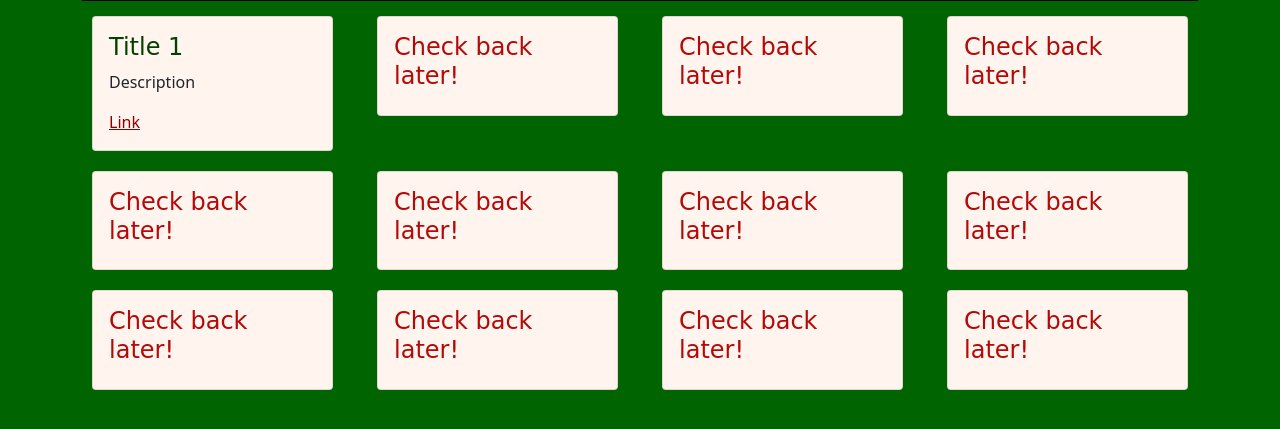
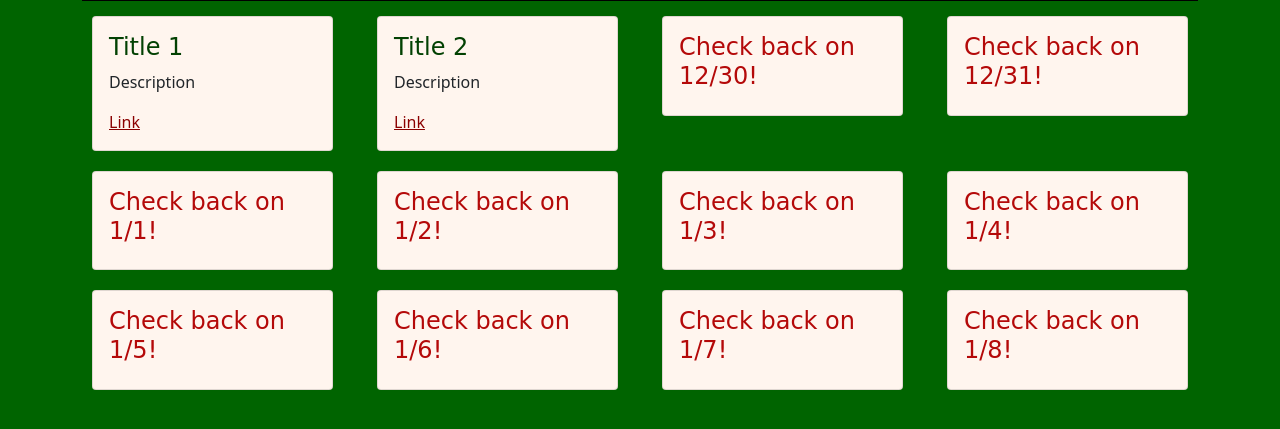
Before and after one commit to TwyllBlackleaf/twelve-days-of-christmas, a plain HTML site: page index.html in a window 1280 px wide. Shown: the part 79-508 px from the top of the page. Drawn offline with nearby package versions, Linux system fonts and the light colour scheme.

Commit message:
adjust HTML and create JS for showing items on the right dates

```diff
--- a/index.html
+++ b/index.html
@@ -17,122 +17,146 @@
         </header>
         <main class="row row-cols-1 row-cols-md-2 row-cols-lg-3 row-cols-xl-4">
             <div class="col">
-                <article class="card">
-                    <div class="card-body" id="card-1">
+                <article class="card" >
+                    <div hidden class="card-body" id="card-1">
                         <h4 class="card-title">Title 1</h4>
-                        <h4 hidden class="card-title later-message" id="later-message-1">Check back later!</h4>
                         <p class="card-text">Description</p>
                         <a href="#" class="card-link">Link</a>
+                    </div>
+                    <div class="card-body" id="later-message-1">
+                        <h4 class="card-title later-message">Check back later!</h4>
                     </div>
                 </article>
             </div>
             <div class="col">
                 <article class="card">
-                    <div class="card-body" id="card-2">
-                        <h4 hidden class="card-title">Title 2</h4>
-                        <h4 class="card-title later-message" id="later-message-2">Check back later!</h4>
-                        <p hidden class="card-text">Description</p>
-                        <a hidden href="#" class="card-link">Link</a>
+                    <div hidden class="card-body" id="card-2">
+                        <h4 class="card-title">Title 2</h4>
+                        <p class="card-text">Description</p>
+                        <a href="#" class="card-link">Link</a>
+                    </div>
+                    <div class="card-body" id="later-message-2">
+                        <h4 class="card-title later-message">Check back on 12/29!</h4>
                     </div>
                 </article>
             </div>
             <div class="col">
                 <article class="card">
-                    <div class="card-body" id="card-3">
-                        <h4 hidden class="card-title">Title 3</h4>
-                        <h4 class="card-title later-message" id="later-message-3">Check back later!</h4>
-                        <p hidden class="card-text">Description</p>
-                        <a hidden href="#" class="card-link">Link</a>
+                    <div hidden class="card-body" id="card-3">
+                        <h4 class="card-title">Title 3</h4>
+                        <p class="card-text">Description</p>
+                        <a href="#" class="card-link">Link</a>
+                    </div>
+                    <div class="card-body" id="later-message-3">
+                        <h4 class="card-title later-message">Check back on 12/30!</h4>
                     </div>
                 </article>
             </div>
             <div class="col">
                 <article class="card">
-                    <div class="card-body" id="card-4">
-                        <h4 hidden class="card-title">Title 4</h4>
-                        <h4 class="card-title later-message" id="later-message-4">Check back later!</h4>
-                        <p hidden class="card-text">Description</p>
-                        <a hidden href="#" class="card-link">Link</a>
+                    <div hidden class="card-body" id="card-4">
+                        <h4 class="card-title">Title 4</h4>
+                        <p class="card-text">Description</p>
+                        <a href="#" class="card-link">Link</a>
+                    </div>
+                    <div class="card-body" id="later-message-4">
+                        <h4 class="card-title later-message">Check back on 12/31!</h4>
                     </div>
                 </article>
             </div>
             <div class="col">
                 <article class="card">
-                    <div class="card-body" id="card-5">
-                        <h4 hidden class="card-title">Title 5</h4>
-                        <h4 class="card-title later-message" id="later-message-5">Check back later!</h4>
-                        <p hidden class="card-text">Description</p>
-                        <a hidden href="#" class="card-link">Link</a>
+                    <div hidden class="card-body" id="card-5">
+                        <h4 class="card-title">Title 5</h4>
+                        <p class="card-text">Description</p>
+                        <a href="#" class="card-link">Link</a>
+                    </div>
+                    <div class="card-body" id="later-message-5">
+                        <h4 class="card-title later-message">Check back on 1/1!</h4>
                     </div>
                 </article>
             </div>
             <div class="col">
                 <article class="card">
-                    <div class="card-body" id="card-6">
-                        <h4 hidden class="card-title">Title 6</h4>
-                        <h4 class="card-title later-message" id="later-message-6">Check back later!</h4>
-                        <p hidden class="card-text">Description</p>
-                        <a hidden href="#" class="card-link">Link</a>
+                    <div hidden class="card-body" id="card-6">
+                        <h4 class="card-title">Title 6</h4>
+                        <p class="card-text">Description</p>
+                        <a href="#" class="card-link">Link</a>
+                    </div>
+                    <div class="card-body" id="later-message-6">
+                        <h4 class="card-title later-message">Check back on 1/2!</h4>
                     </div>
                 </article>
             </div>
             <div class="col">
                 <article class="card">
-                    <div class="card-body" id="card-7">
-                        <h4 hidden class="card-title">Title 7</h4>
-                        <h4 class="card-title later-message" id="later-message-7">Check back later!</h4>
-                        <p hidden class="card-text">Description</p>
-                        <a hidden href="#" class="card-link">Link</a>
+                    <div hidden class="card-body" id="card-7">
+                        <h4 class="card-title">Title 7</h4>
+                        <p class="card-text">Description</p>
+                        <a href="#" class="card-link">Link</a>
+                    </div>
+                    <div class="card-body" id="later-message-7">
+                        <h4 class="card-title later-message">Check back on 1/3!</h4>
                     </div>
                 </article>
             </div>
             <div class="col">
                 <article class="card">
-                    <div class="card-body" id="card-8">
-                        <h4 hidden class="card-title">Title 8</h4>
-                        <h4 class="card-title later-message" id="later-message-8">Check back later!</h4>
-                        <p hidden class="card-text">Description</p>
-                        <a hidden href="#" class="card-link">Link</a>
+                    <div hidden class="card-body" id="card-8">
+                        <h4 class="card-title">Title 8</h4>
+                        <p class="card-text">Description</p>
+                        <a href="#" class="card-link">Link</a>
+                    </div>
+                    <div class="card-body" id="later-message-8">
+                        <h4 class="card-title later-message">Check back on 1/4!</h4>
                     </div>
                 </article>
             </div>
             <div class="col">
                 <article class="card">
-                    <div class="card-body" id="card-9">
-                        <h4 hidden class="card-title">Title 9</h4>
-                        <h4 class="card-title later-message" id="later-message-9">Check back later!</h4>
-                        <p hidden class="card-text">Description</p>
-                        <a hidden href="#" class="card-link">Link</a>
+                    <div hidden class="card-body" id="card-9">
+                        <h4 class="card-title">Title 9</h4>
+                        <p class="card-text">Description</p>
+                        <a href="#" class="card-link">Link</a>
+                    </div>
+                    <div class="card-body" id="later-message-9">
+                        <h4 class="card-title later-message">Check back on 1/5!</h4>
                     </div>
                 </article>
             </div>
             <div class="col">
                 <article class="card">
-                    <div class="card-body" id="card-10">
-                        <h4 hidden class="card-title">Title 10</h4>
-                        <h4 class="card-title later-message" id="later-message-10">Check back later!</h4>
-                        <p hidden class="card-text">Description</p>
-                        <a hidden href="#" class="card-link">Link</a>
+                    <div hidden class="card-body" id="card-10">
+                        <h4 class="card-title">Title 10</h4>
+                        <p class="card-text">Description</p>
+                        <a href="#" class="card-link">Link</a>
+                    </div>
+                    <div class="card-body" id="later-message-10">
+                        <h4 class="card-title later-message">Check back on 1/6!</h4>
                     </div>
                 </article>
             </div>
             <div class="col">
                 <article class="card">
-                    <div class="card-body" id="card-11">
-                        <h4 hidden class="card-title">Title 11</h4>
-                        <h4 class="card-title later-message" id="later-message-11">Check back later!</h4>
-                        <p hidden class="card-text">Description</p>
-                        <a hidden href="#" class="card-link">Link</a>
+                    <div hidden class="card-body" id="card-11">
+                        <h4 class="card-title">Title 11</h4>
+                        <p class="card-text">Description</p>
+                        <a href="#" class="card-link">Link</a>
+                    </div>
+                    <div class="card-body" id="later-message-11">
+                        <h4 class="card-title later-message">Check back on 1/7!</h4>
                     </div>
                 </article>
             </div>
             <div class="col">
                 <article class="card">
-                    <div class="card-body" id="card-12">
-                        <h4 hidden class="card-title">Title 12</h4>
-                        <h4 class="card-title later-message" id="later-message-12">Check back later!</h4>
-                        <p hidden class="card-text">Description</p>
-                        <a hidden href="#" class="card-link">Link</a>
+                    <div hidden class="card-body" id="card-12">
+                        <h4 class="card-title">Title 12</h4>
+                        <p class="card-text">Description</p>
+                        <a href="#" class="card-link">Link</a>
+                    </div>
+                    <div class="card-body" id="later-message-12">
+                        <h4 class="card-title later-message">Check back on 1/8!</h4>
                     </div>
                 </article>
             </div>
--- a/script.js
+++ b/script.js
@@ -0,0 +1,20 @@
+const startDate = moment("2021-12-28");
+var currentDate = moment();
+
+var updateTime = function() {
+    currentDate = moment();
+
+}
+
+var showCards = function() {
+    for (var i = 0; i < 12; i++) {
+
+
+        if (startDate.add(i, "days").isSameOrBefore(currentDate, "day")) {
+            document.getElementById(`card-${i + 1}`).removeAttribute("hidden");
+            document.getElementById(`later-message-${i + 1}`).setAttribute("hidden", "");
+        }
+    }
+}
+
+showCards();
```
